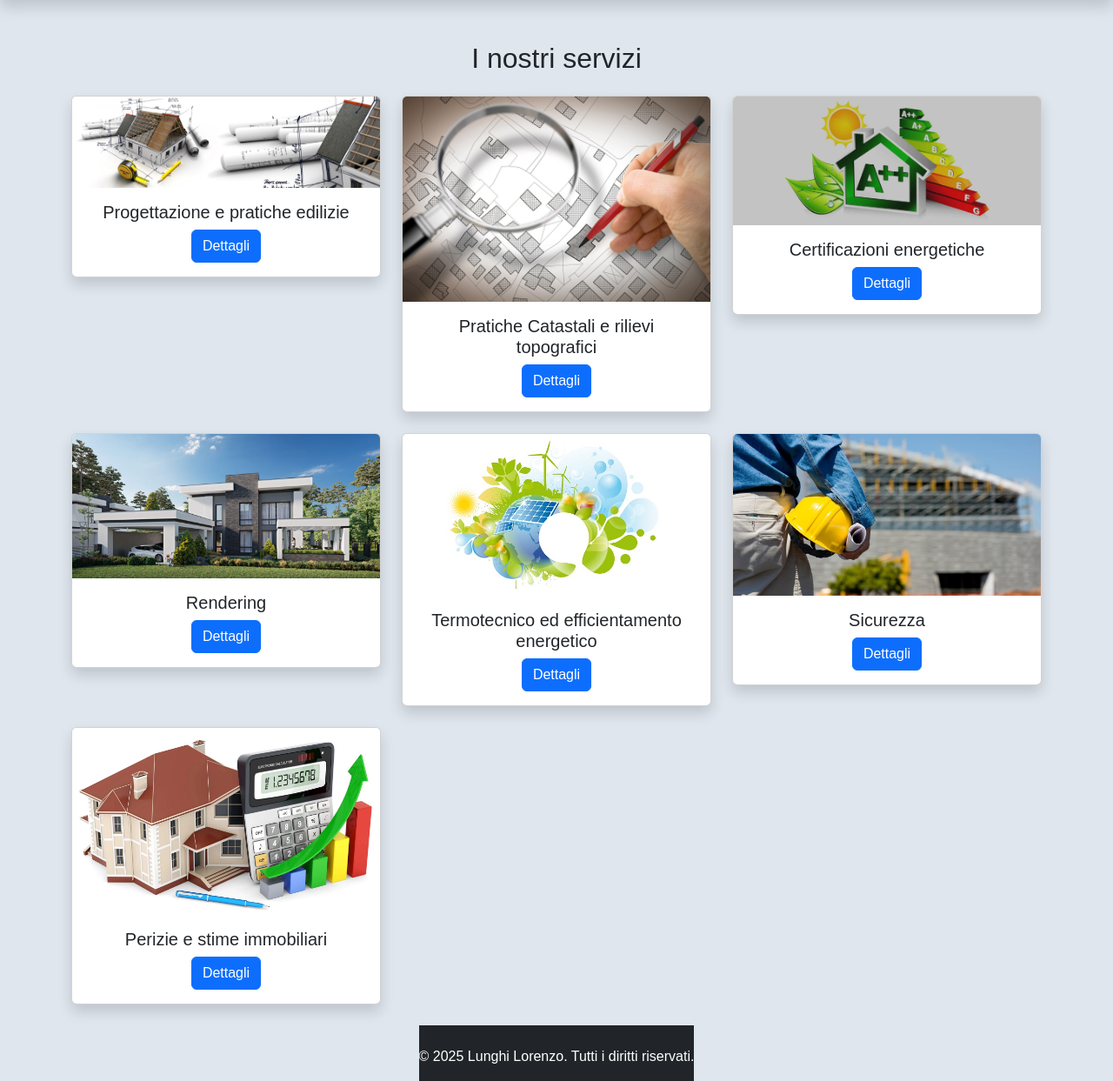
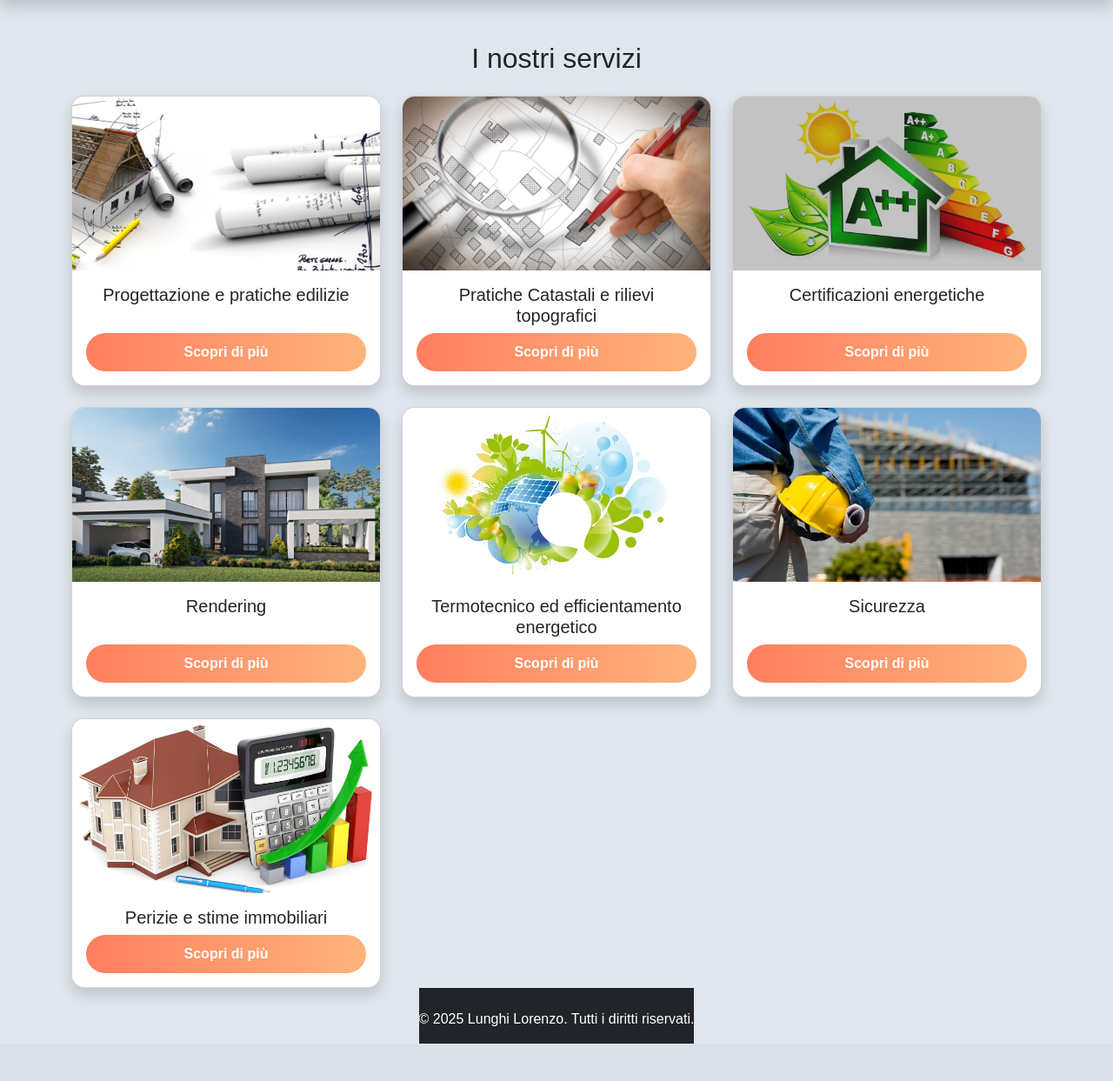
Before and after one commit to AlbertoDiLeo/LorenzoLunghi, a PHP site: page /servizi.php in a window 1280 px wide. Shown: the part 100-1343 px from the top of the page at 87% size. After the commit the page ends 1300 px from the top, so only its background shows below. Run offline with PHP 8.4, Linux system fonts and the light colour scheme.

Commit message:
Ristruttura la pagina servizi con nuove card e pulsanti personalizzati. Aggiungi effetti hover e migliora il layout. Ripristina l'inclusione del file pronto_intervento.php in contatti.php.

```diff
--- a/contatti.php
+++ b/contatti.php
@@ -20,9 +20,9 @@
 
     <div class="main-content">
 
+      <?php include 'form_preventivo.php'; ?>
+
       <?php include 'pronto_intervento.php'; ?>
-
-      <?php include 'form_preventivo.php'; ?>
 
     </div>
 
--- a/script.js
+++ b/script.js
@@ -1,31 +1,3 @@
-document.addEventListener("DOMContentLoaded", function () {
-
-  if (!document.getElementById("servizi-page")) return;
-
-  const serviceTitles = document.querySelectorAll(".service-title");
-
-  serviceTitles.forEach(title => {
-      title.addEventListener("click", function () {
-          const icon = this.querySelector("i");
-          const isOpen = this.getAttribute("aria-expanded") === "true";
-
-          // Chiude tutte le altre icone
-          document.querySelectorAll(".service-title i").forEach(i => i.classList.replace("bi-chevron-up", "bi-chevron-down"));
-
-          // Cambia l'icona in base allo stato
-          if (isOpen) {
-              icon.classList.replace("bi-chevron-up", "bi-chevron-down");
-          } else {
-              icon.classList.replace("bi-chevron-down", "bi-chevron-up");
-          }
-      });
-  });
-});
-
-
-
-
-
 
 document.addEventListener("DOMContentLoaded", function () {
   const recensioni = [
--- a/servizi.php
+++ b/servizi.php
@@ -7,87 +7,87 @@
     <link href="https://cdn.jsdelivr.net/npm/bootstrap@5.3.0/dist/css/bootstrap.min.css" rel="stylesheet">
     <link rel="stylesheet" href="style.css">
 </head>
-<body id="servizi-page">
+<body>
 
     <?php include 'navbar.php'; ?>
 
     <div class="container mt-5">
         <h2 class="text-center mb-4">I nostri servizi</h2>
 
-        <div class="row">
+        <div class="row g-4">
             <!-- Servizio 1 -->
-            <div class="col-md-4 mb-4">
-                <div class="card shadow">
+            <div class="col-md-4">
+                <div class="card service-card shadow">
                     <img src="immagini/pratiche-edilizie.jpg" class="card-img-top" alt="Progettazione e pratiche edilizie">
                     <div class="card-body text-center">
                         <h5 class="card-title">Progettazione e pratiche edilizie</h5>
-                        <a href="dettagli-servizio.php?servizio=pratiche-edilizie" class="btn btn-primary">Dettagli</a>
+                        <a href="dettagli-servizio.php?servizio=pratiche-edilizie" class="btn custom-btn">Scopri di più</a>
                     </div>
                 </div>
             </div>
 
             <!-- Servizio 2 -->
-            <div class="col-md-4 mb-4">
-                <div class="card shadow">
+            <div class="col-md-4">
+                <div class="card service-card shadow">
                     <img src="immagini/pratiche-catastali.jpg" class="card-img-top" alt="Pratiche Catastali e rilievi topografici">
                     <div class="card-body text-center">
                         <h5 class="card-title">Pratiche Catastali e rilievi topografici</h5>
-                        <a href="dettagli-servizio.php?servizio=pratiche-catastali" class="btn btn-primary">Dettagli</a>
+                        <a href="dettagli-servizio.php?servizio=pratiche-catastali" class="btn custom-btn">Scopri di più</a>
                     </div>
                 </div>
             </div>
 
             <!-- Servizio 3 -->
-            <div class="col-md-4 mb-4">
-                <div class="card shadow">
+            <div class="col-md-4">
+                <div class="card service-card shadow">
                     <img src="immagini/certificazioni-energetiche.jpg" class="card-img-top" alt="Certificazioni energetiche">
                     <div class="card-body text-center">
                         <h5 class="card-title">Certificazioni energetiche</h5>
-                        <a href="dettagli-servizio.php?servizio=certificazioni-energetiche" class="btn btn-primary">Dettagli</a>
+                        <a href="dettagli-servizio.php?servizio=certificazioni-energetiche" class="btn custom-btn">Scopri di più</a>
                     </div>
                 </div>
             </div>
 
             <!-- Servizio 4 -->
-            <div class="col-md-4 mb-4">
-                <div class="card shadow">
+            <div class="col-md-4">
+                <div class="card service-card shadow">
                     <img src="immagini/rendering.jpg" class="card-img-top" alt="Rendering">
                     <div class="card-body text-center">
                         <h5 class="card-title">Rendering</h5>
-                        <a href="dettagli-servizio.php?servizio=rendering" class="btn btn-primary">Dettagli</a>
+                        <a href="dettagli-servizio.php?servizio=rendering" class="btn custom-btn">Scopri di più</a>
                     </div>
                 </div>
             </div>
 
             <!-- Servizio 5 -->
-            <div class="col-md-4 mb-4">
-                <div class="card shadow">
+            <div class="col-md-4">
+                <div class="card service-card shadow">
                     <img src="immagini/termotecnico.jpg" class="card-img-top" alt="Termotecnico ed efficientamento energetico">
                     <div class="card-body text-center">
                         <h5 class="card-title">Termotecnico ed efficientamento energetico</h5>
-                        <a href="dettagli-servizio.php?servizio=termotecnico" class="btn btn-primary">Dettagli</a>
+                        <a href="dettagli-servizio.php?servizio=termotecnico" class="btn custom-btn">Scopri di più</a>
                     </div>
                 </div>
             </div>
 
             <!-- Servizio 6 -->
-            <div class="col-md-4 mb-4">
-                <div class="card shadow">
+            <div class="col-md-4">
+                <div class="card service-card shadow">
                     <img src="immagini/sicurezza.jpg" class="card-img-top" alt="Sicurezza">
                     <div class="card-body text-center">
                         <h5 class="card-title">Sicurezza</h5>
-                        <a href="dettagli-servizio.php?servizio=sicurezza" class="btn btn-primary">Dettagli</a>
+                        <a href="dettagli-servizio.php?servizio=sicurezza" class="btn custom-btn">Scopri di più</a>
                     </div>
                 </div>
             </div>
 
             <!-- Servizio 7 -->
-            <div class="col-md-4 mb-4">
-                <div class="card shadow">
+            <div class="col-md-4">
+                <div class="card service-card shadow">
                     <img src="immagini/peripezie.jpg" class="card-img-top" alt="Perizie e stime immobiliari">
                     <div class="card-body text-center">
                         <h5 class="card-title">Perizie e stime immobiliari</h5>
-                        <a href="dettagli-servizio.php?servizio=perizie" class="btn btn-primary">Dettagli</a>
+                        <a href="dettagli-servizio.php?servizio=perizie" class="btn custom-btn">Scopri di più</a>
                     </div>
                 </div>
             </div>
@@ -98,5 +98,6 @@
     <?php include 'footer.php'; ?>
 
     <script src="https://cdn.jsdelivr.net/npm/bootstrap@5.3.0/dist/js/bootstrap.bundle.min.js"></script>
+    <script src="script.js"></script>
 </body>
 </html>
--- a/style.css
+++ b/style.css
@@ -124,6 +124,62 @@ body {
 
 
 
+
+
+/*servizi card */
+
+/* Personalizzazione delle card */
+.service-card {
+  transition: transform 0.3s ease-in-out, box-shadow 0.3s ease-in-out;
+  border-radius: 15px;
+  overflow: hidden;
+  min-height: 100%;
+}
+
+/* Effetto hover */
+.service-card:hover {
+  transform: scale(1.05);
+  box-shadow: 0 4px 20px rgba(0, 0, 0, 0.2);
+}
+
+/* Immagini con altezza fissa */
+.service-card img {
+  height: 200px;
+  object-fit: cover;
+}
+
+/* Bottone personalizzato */
+.custom-btn {
+  background: linear-gradient(to right, #ff7e5f, #feb47b);
+  border: none;
+  color: white;
+  padding: 10px 20px;
+  border-radius: 25px;
+  font-weight: bold;
+  transition: background 0.3s ease-in-out;
+}
+
+/* Effetto hover sul bottone */
+.custom-btn:hover {
+  background: linear-gradient(to right, #feb47b, #ff7e5f);
+  color: white;
+}
+
+/* Altezza uniforme delle card */
+.card-body {
+  display: flex;
+  flex-direction: column;
+  justify-content: space-between;
+  height: 100%;
+}
+
+
+
+
+
+
+
+
 /* Footer */
 footer {
   background-color: #000; /* Sfondo nero */
```
